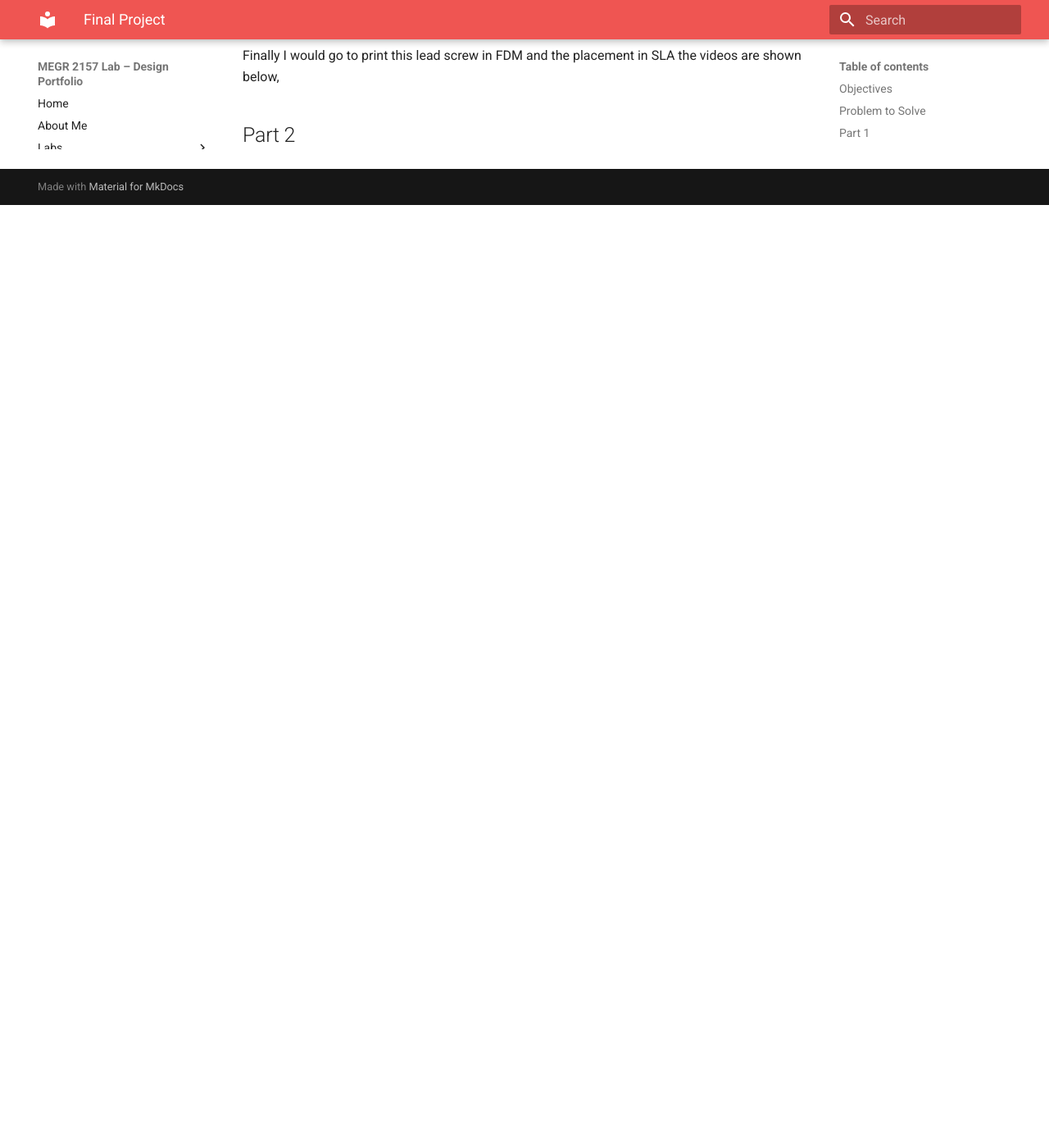
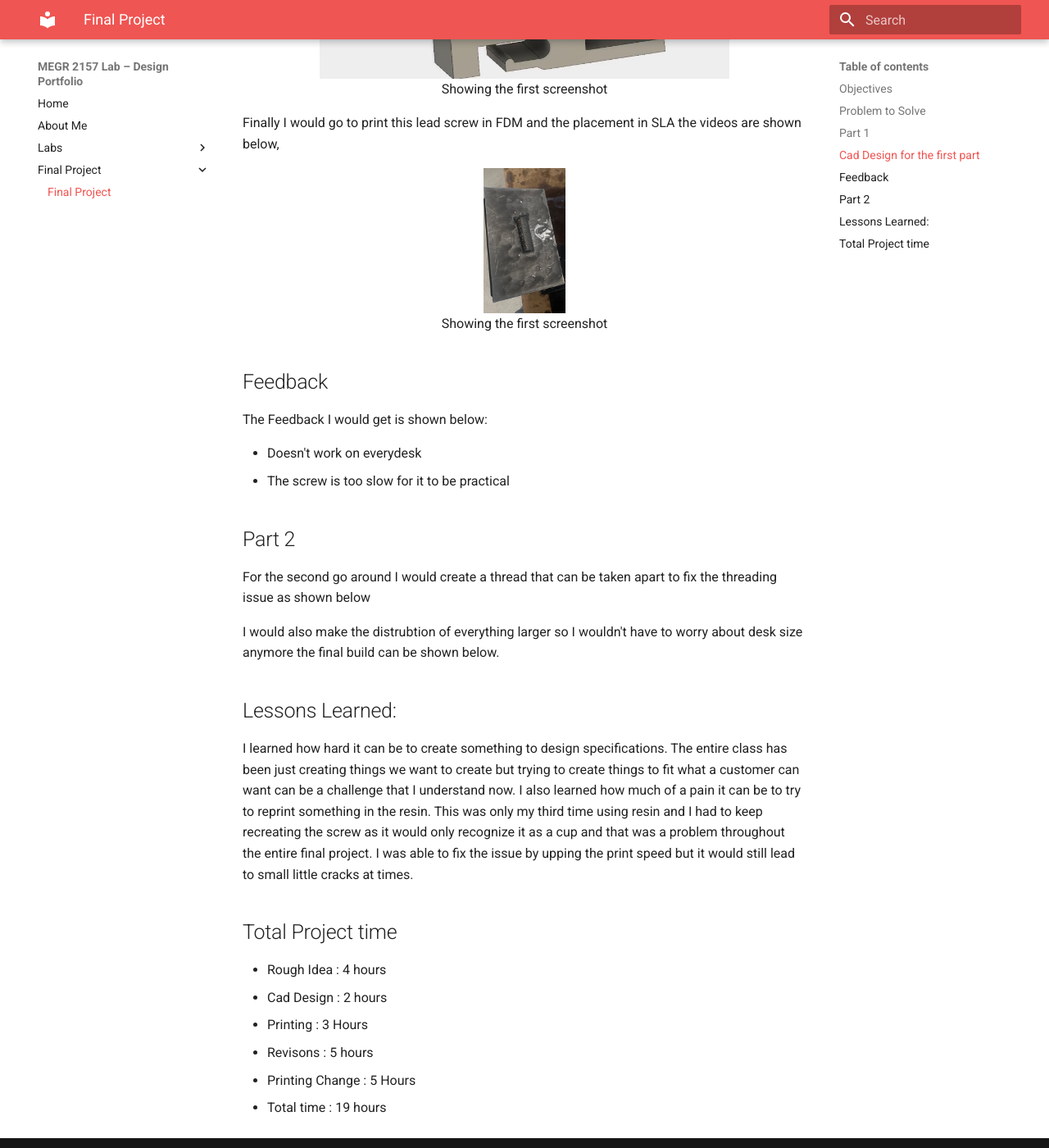
Before and after one commit to AtibaJ/megr2157L-portfolio, an MkDocs documentation site: the page built from docs/finalproject/index.md, in a window 1280 px wide and 1400 px high, scrolled down 1337 px. Shown: the whole window at 82% size. Built offline with MkDocs 1.6.1 and Material for MkDocs 9.7.7, drawn with Linux system fonts in a browser that asks for light colours; before the commit the page ends 1587 px from its top, so only the background shows below that.

Commit message:
Enhance project documentation with images and feedback
Added images and feedback section to the project documentation, along with lessons learned and total project time.

```diff
--- a/docs/finalproject/index.md
+++ b/docs/finalproject/index.md
@@ -20,20 +20,60 @@ with a lot of people who play games often.
 I started with creating a basic shape of the holder using the outline of my desk as a reference as shown below,
 
 <figure>
-  <img src = "" width = "500" height = "500""
+  <img src = "Screenshot 2026-11-27 5.57.41 PM.png" width = "500" height = "500""
   <figcaption> Showing the first screenshot</figcaption>
 </figure>
 
 Next I would extrude this shape and cut a hole in the center point to allow for the screw and thread to be inserted as shown below,
 
+<figure>
+  <img src = "Screenshot 2026-11-27 5.59.57 PM.png" width = "500" height = "500""
+  <figcaption> Showing the first screenshot</figcaption>
+</figure>
 
 
 Finally I would go to print this lead screw in FDM and the placement in SLA the videos are shown below,
 
 
+<figure>
+  <img src = "screw.jpeg" width = "100" height = "100""
+  <figcaption> Showing the first screenshot</figcaption>
+</figure>
 
 
+
+## Feedback
+
+The Feedback I would get is shown below:
+
+<ul>
+ <li> Doesn't work on everydesk</li>
+ <li> The screw is too slow for it to be practical</li>
+</ul>
 
 
 
 ## Part 2
+
+For the second go around I would create a thread that can be taken apart to fix the threading issue as shown below
+
+I would also make the distrubtion of everything larger so I wouldn't have to worry about desk size anymore the final build can be
+shown below.
+
+
+## Lessons Learned:
+
+I learned how hard it can be to create something to design specifications. The entire class has been just creating things we want to create
+but trying to create things to fit what a customer can want can be a challenge that I understand now. I also learned how much of a pain it
+can be to try to reprint something in the resin. This was only my third time using resin and I had to keep recreating the screw as it would
+only recognize it as a cup and that was a problem throughout the entire final project. I was able to fix the issue by upping the print speed
+but it would still lead to small little cracks at times.
+
+## Total Project time
+
+- Rough Idea : 4 hours
+- Cad Design : 2 hours
+- Printing : 3 Hours
+- Revisons : 5 hours
+- Printing Change : 5 Hours
+- Total time : 19 hours
```
